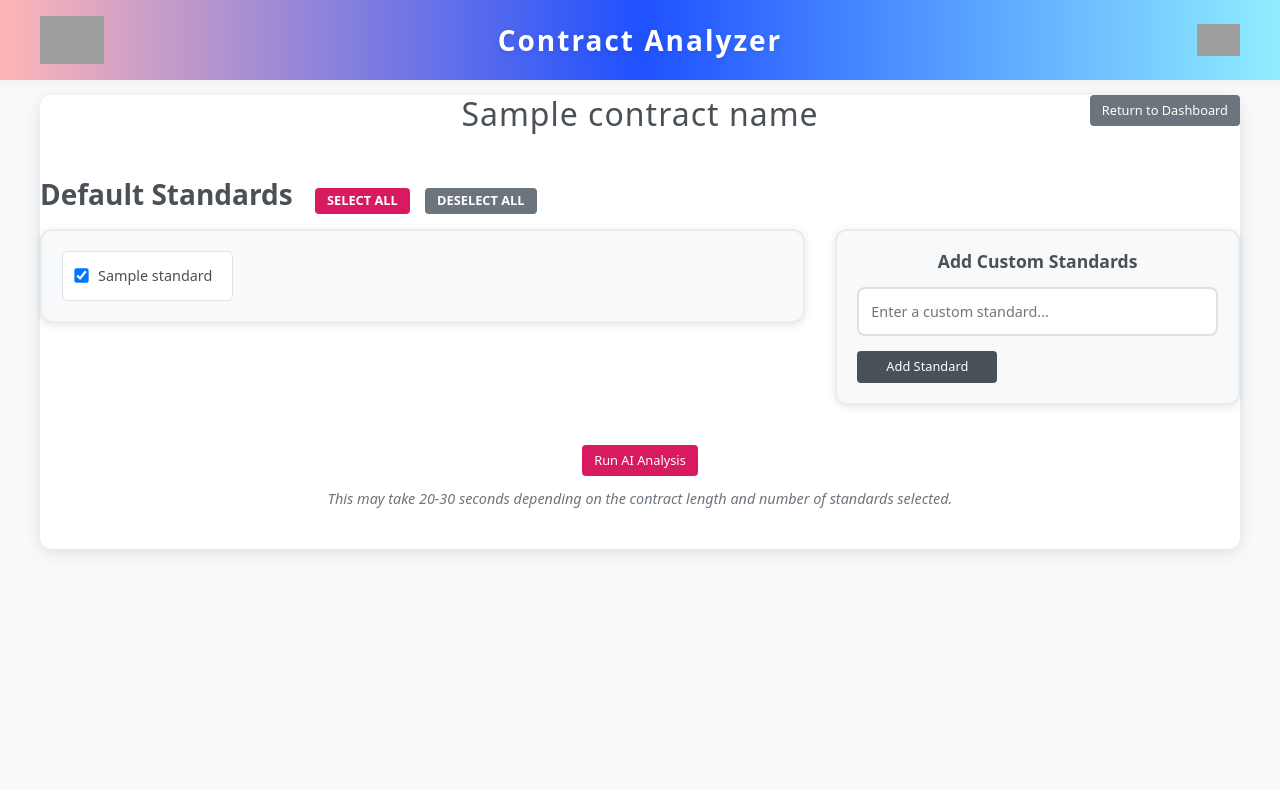
After one commit to PeakMade/Contract-Analyzer, a Flask app: template app/templates/standards.html in a window 1280 px wide. The commit adds this page. Run offline with Flask 3, Linux system fonts and the light colour scheme; the template is opened without the code that fills it: most values are stand-ins (such as "Sample title", 1, 10 or a date in 2020); grey boxes are pictures that could not be loaded.

Commit message:
Fix contract name links to route to standards page instead of SharePoint document

```diff
--- a/app/templates/base.html
+++ b/app/templates/base.html
@@ -11,6 +11,11 @@
     <link href="https://cdnjs.cloudflare.com/ajax/libs/font-awesome/6.4.0/css/all.min.css" rel="stylesheet">
 
     <style>
+        /* CSS Variables */
+        :root {
+            --peakmade-magenta: #d81b60;
+        }
+
         /* Standard PeakMade Header Styling */
         .header-container {
             background: linear-gradient(135deg, #1a73e8 0%, #4285f4 100%);
@@ -164,6 +169,23 @@
         .user-info-container .user-name {
             font-weight: 600;
             color: white;
+            display: block;
+        }
+
+        .user-info-text {
+            display: flex;
+            flex-direction: column;
+            align-items: flex-start;
+            line-height: 1.3;
+        }
+
+        .admin-badge {
+            font-size: 0.75rem;
+            color: #ffd700;
+            font-weight: 500;
+            text-transform: uppercase;
+            letter-spacing: 0.5px;
+            margin-top: 2px;
         }
 
         .user-dropdown {
@@ -180,6 +202,9 @@
             padding: 4px 8px;
             border-radius: 4px;
             transition: background-color 0.3s ease;
+            display: flex;
+            align-items: center;
+            gap: 8px;
         }
 
         .user-dropdown-toggle:hover {
@@ -293,7 +318,12 @@
         <div class="user-dropdown">
             <button class="user-dropdown-toggle" onclick="toggleUserDropdown()">
                 <i class="fas fa-user me-2"></i>
-                <span class="user-name">{{ user_name or user_email }}</span>
+                <div class="user-info-text">
+                    <span class="user-name">{{ user_name or user_email }}</span>
+                    {% if is_admin %}
+                    <span class="admin-badge">Admin</span>
+                    {% endif %}
+                </div>
                 <i class="fas fa-chevron-down ms-2"></i>
             </button>
             <div class="user-dropdown-menu" id="userDropdownMenu">
--- a/app/templates/index.html
+++ b/app/templates/index.html
@@ -414,9 +414,9 @@ function updateContractsTable(contracts) {
         const riskAssignee = contract.risk_assignee || '';
         const estimatedReview = contract.estimated_review || '';
 
-        // Make contract name clickable if it has a document URL
-        const contractName = contract.document_url ?
-            `<a href="${contract.document_url}" target="_blank" style="color: #007bff; text-decoration: none;">${contract.name}</a>` :
+        // Make contract name clickable - link to standards page
+        const contractName = contract.contract_id ?
+            `<a href="/contract/${contract.contract_id}/standards" style="color: #007bff; text-decoration: none; font-weight: 500;">${contract.name}</a>` :
             contract.name;
 
         html += `
--- /dev/null
+++ b/app/templates/standards.html
@@ -0,0 +1,250 @@
+{% extends "base.html" %}
+{% block title %}Contract Standards - {{ contract_name }}{% endblock %}
+
+{% block content %}
+<div class="card contract-portal">
+  <div style="position: relative;">
+    <h1 style="text-align:center; color: #495057; margin-bottom:15px; font-size:2rem; letter-spacing:1px;">
+      {{ contract_name }}
+    </h1>
+    <a href="{{ url_for('dashboard') }}"
+      style="position: absolute; top: 0; right: 0; background: #6c757d; color: white; text-decoration: none; padding: 6px 12px; border-radius: 4px; font-size: 0.8rem; font-weight: 500;">
+      Return to Dashboard
+    </a>
+  </div>
+
+  <!-- Standards selection form -->
+  <div class="analysis-prep">
+    <form method="post" action="{{ url_for('analyze_contract', contract_id=contract_id) }}" style="margin: 20px 0;">
+
+      <!-- Default Standards Selection -->
+      <div class="standards-selection" style="margin: 30px 0;">
+        <h3 style="color: #495057; margin-bottom: 15px; font-weight: 600;">
+          Default Standards
+          <button type="button" onclick="selectAllStandards()" class="select-all-btn-immediate"
+            style="margin-left: 15px !important; padding: 5px 12px !important; background: var(--peakmade-magenta) !important; color: white !important; border: none !important; border-radius: 4px !important; font-size: 0.8rem !important; cursor: pointer !important; font-weight: 600 !important; text-transform: uppercase !important;">
+            SELECT ALL
+          </button>
+          <button type="button" onclick="deselectAllStandards()" class="deselect-all-btn-immediate"
+            style="margin-left: 8px !important; padding: 5px 12px !important; background: #6c757d !important; color: white !important; border: none !important; border-radius: 4px !important; font-size: 0.8rem !important; cursor: pointer !important; font-weight: 600 !important; text-transform: uppercase !important;">
+            DESELECT ALL
+          </button>
+        </h3>
+
+        <!-- Main container with standards grid and custom standards side by side -->
+        <div style="display: flex; gap: 30px; align-items: flex-start;" class="standards-layout-container">
+
+          <!-- Left side: Standards Grid (4 columns x 5 rows) -->
+          <div class="standards-container"
+            style="flex: 2; border: 2px solid #e9ecef; border-radius: 12px; padding: 20px; background: #f8f9fa; box-shadow: 0 2px 8px rgba(0,0,0,0.1);">
+            <div class="standards-grid"
+              style="display: grid; grid-template-columns: repeat(4, 1fr); gap: 12px;">
+              {% for standard in default_standards %}
+              <label
+                style="display: flex; align-items: center; justify-content: flex-start; padding: 12px; background: white; border-radius: 6px; border: 1px solid #dee2e6; cursor: pointer; transition: all 0.2s ease; min-height: 50px;">
+                <input type="checkbox" name="standards" value="{{ standard }}" checked
+                  style="margin-right: 10px; transform: scale(1.1);">
+                <span style="font-weight: 500; color: #495057; font-size: 0.9rem;">{{ standard }}</span>
+              </label>
+              {% endfor %}
+            </div>
+          </div>
+
+          <!-- Right side: Custom Standards Section -->
+          <div class="custom-standards-section"
+            style="flex: 1; min-width: 280px; border: 2px solid #e9ecef; border-radius: 12px; padding: 20px; background: #f8f9fa; box-shadow: 0 2px 8px rgba(0,0,0,0.1);">
+            <h4
+              style="color: #495057; margin-bottom: 15px; font-weight: 600; font-size: 1.1rem; text-align: center; margin-top: 0;">
+              Add Custom Standards</h4>
+
+            <!-- Custom standards input -->
+            <input type="text" id="custom-standard-input" placeholder="Enter a custom standard..."
+              style="width: 100%; padding: 12px; margin-bottom: 15px; border: 2px solid #e0e0e0; border-radius: 8px; font-size: 0.9rem; font-family: inherit; box-sizing: border-box; background: white;"
+              onfocus="this.style.borderColor='#495057'" onblur="this.style.borderColor='#e0e0e0'">
+
+            <!-- Add Standard button -->
+            <button type="button" id="add-custom-standard"
+              style="width: 140px; background: #495057; color: white; border: none; padding: 6px 12px; border-radius: 4px; font-weight: 500; cursor: pointer; font-size: 0.8rem; box-sizing: border-box; transition: all 0.2s ease;">
+              Add Standard
+            </button>
+          </div>
+
+        </div>
+      </div>
+
+      <!-- Centered Run AI Analysis Button -->
+      <div style="margin: 40px 0; text-align: center;">
+        <button type="submit" class="btn-primary" id="analyze-button"
+          style="display: inline-block; font-size: 0.8rem; padding: 6px 12px; background: var(--peakmade-magenta); border: none; color: white; border-radius: 4px; font-weight: 500; cursor: pointer;">
+          Run AI Analysis
+        </button>
+        <p id="analyze-description" style="margin-top: 12px; color: #6c757d; font-size: 0.9rem; font-style: italic;">
+          This may take 20-30 seconds depending on the contract length and number of standards selected.
+        </p>
+      </div>
+
+      <!-- Hidden textarea for custom standards -->
+      <textarea name="custom_standards" id="custom-standards-hidden" style="display: none;"></textarea>
+
+    </form>
+  </div>
+</div>
+
+<script>
+// Global functions for Select All / Deselect All
+function selectAllStandards() {
+  console.log('Selecting all standards');
+  const allCheckboxes = document.querySelectorAll('input[name="standards"]');
+  allCheckboxes.forEach(cb => cb.checked = true);
+}
+
+function deselectAllStandards() {
+  console.log('Deselecting all standards');
+  const allCheckboxes = document.querySelectorAll('input[name="standards"]');
+  allCheckboxes.forEach(cb => cb.checked = false);
+}
+
+// Custom standard functionality
+function addCustomStandard() {
+  console.log('Adding custom standard');
+  const input = document.getElementById('custom-standard-input');
+  const standardText = input.value.trim();
+
+  if (!standardText) {
+    alert('Please enter a standard before adding.');
+    return;
+  }
+
+  // Check if standard already exists
+  const existingCheckboxes = document.querySelectorAll('input[name="standards"]');
+  const exists = Array.from(existingCheckboxes).some(cb => cb.value.toLowerCase() === standardText.toLowerCase());
+  if (exists) {
+    alert('This standard already exists in the list.');
+    return;
+  }
+
+  // Add to grid
+  const standardsGrid = document.querySelector('.standards-grid');
+  const newLabel = document.createElement('label');
+  newLabel.className = 'custom-standard';
+  newLabel.style.cssText = 'display: flex; align-items: center; padding: 12px; background: #e8f5e8; border-radius: 8px; border-left: 4px solid #28a745; cursor: pointer;';
+  newLabel.innerHTML = `
+    <input type="checkbox" name="standards" value="${standardText}" checked
+           style="margin-right: 10px; transform: scale(1.2);">
+    <span style="font-weight: 500;">${standardText}</span>
+    <span style="background: #28a745; color: white; padding: 2px 6px; border-radius: 12px; font-size: 0.7rem; margin-left: auto;">CUSTOM</span>
+    <button type="button" class="remove-custom-standard" title="Remove this custom standard"
+            style="background: #dc3545; color: white; border: none; border-radius: 50%; width: 20px; height: 20px; font-size: 0.7rem; margin-left: 8px; cursor: pointer;">×</button>
+  `;
+
+  standardsGrid.appendChild(newLabel);
+
+  // Add remove button event
+  const removeBtn = newLabel.querySelector('.remove-custom-standard');
+  removeBtn.addEventListener('click', function(e) {
+    e.stopPropagation();
+    if (confirm('Remove this custom standard?')) {
+      newLabel.remove();
+      updateCustomStandardsHidden();
+    }
+  });
+
+  // Clear input
+  input.value = '';
+  updateCustomStandardsHidden();
+
+  // Show success message
+  const msg = document.createElement('div');
+  msg.style.cssText = 'position: fixed; top: 20px; right: 20px; z-index: 1000; background: #28a745; color: white; padding: 12px 20px; border-radius: 8px;';
+  msg.textContent = `✅ "${standardText}" added!`;
+  document.body.appendChild(msg);
+  setTimeout(() => msg.remove(), 3000);
+}
+
+function updateCustomStandardsHidden() {
+  const hiddenTextarea = document.getElementById('custom-standards-hidden');
+  const customCheckboxes = document.querySelectorAll('.custom-standard input[name="standards"]');
+  const customStandards = Array.from(customCheckboxes).map(cb => cb.value);
+  hiddenTextarea.value = customStandards.join(', ');
+}
+
+// Initialize on page load
+document.addEventListener('DOMContentLoaded', function() {
+  const addButton = document.getElementById('add-custom-standard');
+  const customInput = document.getElementById('custom-standard-input');
+
+  if (addButton) {
+    addButton.addEventListener('click', addCustomStandard);
+  }
+
+  if (customInput) {
+    customInput.addEventListener('keypress', function(e) {
+      if (e.key === 'Enter') {
+        e.preventDefault();
+        addCustomStandard();
+      }
+    });
+  }
+});
+</script>
+
+<style>
+/* Standards selection styling */
+.standards-selection label:hover {
+  background: #e9ecef !important;
+  transform: translateY(-1px);
+  box-shadow: 0 4px 8px rgba(0,0,0,0.15);
+  transition: all 0.2s ease;
+  border-color: #495057 !important;
+}
+
+.standards-selection input[type="checkbox"]:checked + span {
+  color: #495057;
+  font-weight: 700;
+}
+
+/* Custom standards specific styling */
+.standards-grid label.custom-standard {
+  background: #e8f5e8 !important;
+  border-left-color: #28a745 !important;
+}
+
+.standards-grid label.custom-standard:hover {
+  background: #d4f4d4 !important;
+}
+
+.btn-primary:hover {
+  background: #c6045a !important;
+  transform: translateY(-2px);
+  box-shadow: 0 6px 12px rgba(0,0,0,0.3) !important;
+  transition: all 0.3s ease;
+}
+
+#add-custom-standard:hover {
+  background: #343a40 !important;
+  transform: translateY(-1px);
+}
+
+.remove-custom-standard:hover {
+  background: #c82333 !important;
+  transform: scale(1.1);
+}
+
+/* Responsive layout */
+@media (max-width: 1200px) {
+  .standards-layout-container {
+    flex-direction: column !important;
+  }
+
+  .standards-grid {
+    grid-template-columns: repeat(2, 1fr) !important;
+  }
+}
+
+@media (max-width: 768px) {
+  .standards-grid {
+    grid-template-columns: 1fr !important;
+  }
+}
+</style>
+{% endblock %}
--- a/main.py
+++ b/main.py
@@ -205,5 +205,124 @@ def admin_panel():
     print(f"\n=== DEBUG admin_panel() route called ===")
     return render_template('admin.html')
 
+# Analysis cache dictionary - stores analysis results by contract_id
+analysis_cache = {}
+
+# Default standards list (19 standards)
+DEFAULT_STANDARDS = [
+    "Indemnification",
+    "Limitation of Liability",
+    "Term and Termination",
+    "Confidentiality",
+    "Intellectual Property",
+    "Warranties",
+    "Payment Terms",
+    "Dispute Resolution",
+    "Governing Law",
+    "Force Majeure",
+    "Assignment",
+    "Notices",
+    "Entire Agreement",
+    "Severability",
+    "Waiver",
+    "Insurance Requirements",
+    "Compliance with Laws",
+    "Data Protection",
+    "Audit Rights"
+]
+
+@app.route('/contract/<contract_id>/standards')
+@login_required
+def contract_standards(contract_id):
+    """Display standards selection page for a specific contract"""
+    try:
+        from app.services.sharepoint_service import sharepoint_service
+
+        print(f"\n=== DEBUG contract_standards ===")
+        print(f"Contract ID: {contract_id}")
+
+        # Get user info
+        user_email = session.get('user_email')
+        is_admin = session.get('is_admin', False)
+
+        # Get all contracts to find this specific one
+        contracts = sharepoint_service.get_contract_files(
+            user_email=user_email,
+            is_admin=is_admin
+        )
+
+        # Find the specific contract
+        contract = next((c for c in contracts if c['contract_id'] == contract_id), None)
+
+        if not contract:
+            flash('Contract not found', 'error')
+            return redirect(url_for('dashboard'))
+
+        # Check if user has access to this contract (admins can access all)
+        if not is_admin and contract['submitter_email'].lower() != user_email.lower():
+            flash('You do not have access to this contract', 'error')
+            return redirect(url_for('dashboard'))
+
+        return render_template('standards.html',
+                             contract_id=contract_id,
+                             contract_name=contract['name'],
+                             default_standards=DEFAULT_STANDARDS)
+
+    except Exception as e:
+        print(f"Error in contract_standards: {str(e)}")
+        import traceback
+        traceback.print_exc()
+        flash(f'Error loading contract standards: {str(e)}', 'error')
+        return redirect(url_for('dashboard'))
+
+@app.route('/contract/<contract_id>/analyze', methods=['POST'])
+@login_required
+def analyze_contract(contract_id):
+    """Run AI analysis on contract with selected standards"""
+    try:
+        print(f"\n=== DEBUG analyze_contract ===")
+        print(f"Contract ID: {contract_id}")
+
+        # Get selected standards from form
+        selected_standards = request.form.getlist('standards')
+        custom_standards_text = request.form.get('custom_standards', '').strip()
+
+        # Parse custom standards
+        custom_standards = []
+        if custom_standards_text:
+            custom_standards = [s.strip() for s in custom_standards_text.split(',') if s.strip()]
+
+        # Combine all standards
+        all_standards = selected_standards + custom_standards
+
+        print(f"Selected standards: {len(selected_standards)}")
+        print(f"Custom standards: {len(custom_standards)}")
+        print(f"Total standards: {len(all_standards)}")
+
+        if not all_standards:
+            flash('Please select at least one standard to analyze', 'warning')
+            return redirect(url_for('contract_standards', contract_id=contract_id))
+
+        # TODO: Implement actual AI analysis here
+        # For now, store placeholder results in cache
+        analysis_cache[contract_id] = {
+            'standards': all_standards,
+            'status': 'analyzed',
+            'timestamp': str(__import__('datetime').datetime.now())
+        }
+
+        # Update contract status in SharePoint to "Analyzed"
+        # TODO: Implement SharePoint status update
+
+        flash(f'Analysis completed for {len(all_standards)} standards!', 'success')
+        return redirect(url_for('dashboard'))
+
+    except Exception as e:
+        print(f"Error in analyze_contract: {str(e)}")
+        import traceback
+        traceback.print_exc()
+        flash(f'Error analyzing contract: {str(e)}', 'error')
+        return redirect(url_for('contract_standards', contract_id=contract_id))
+
 if __name__ == '__main__':
     app.run(debug=True, host='0.0.0.0', port=5000)
--- a/requirements.txt
+++ b/requirements.txt
@@ -3,3 +3,4 @@ python-dotenv==1.0.0
 msal==1.25.0
 requests==2.31.0
 Office365-REST-Python-Client==2.5.3
+gunicorn==21.2.0
```
Also changed, not shown: app/templates/dashboard.html (+17 -7 lines).
